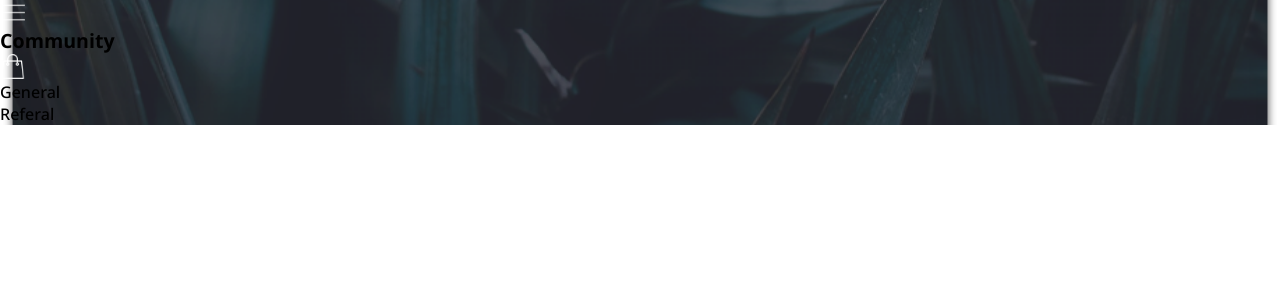
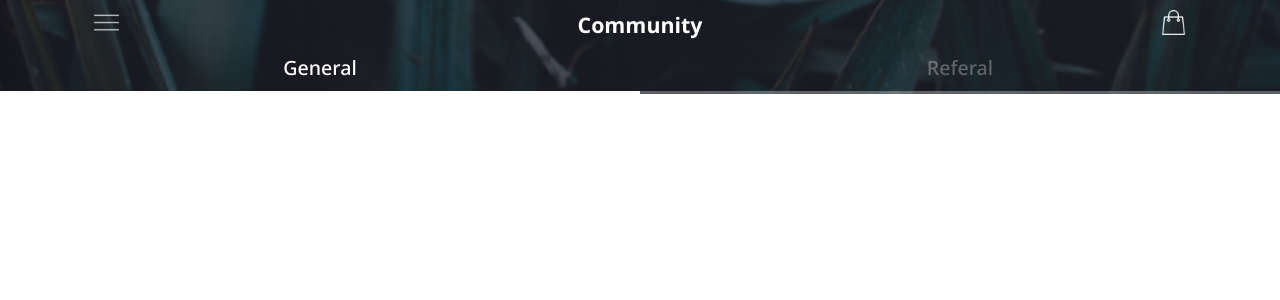
Before and after one commit to brigittarucz/192.168-app, an Angular app: page /dashboard in a window 1280 px wide. Shown: the top 300 px of the page. Built offline with nearby package versions, Linux system fonts and the light colour scheme.

Commit message:
navbar comp

```diff
--- a/src/app/components/ui-components/navbar/navbar.component.html
+++ b/src/app/components/ui-components/navbar/navbar.component.html
@@ -1,12 +1,12 @@
 <nav>
   <div class="nav__top">
     <img src="../../../../assets/icons/menu-icon.png" alt="Menu" width="25">
-    <h1 class="text-4_bold"> Community </h1>
+    <h1 class="text-3_bold"> Community </h1>
     <img src="../../../../assets/icons/bag-icon.png" alt="Cart" width="25">
   </div>
 
   <div class="nav__bottom">
-    <p class="text-5_medium"> General </p>
-    <p class="text-5_medium"> Referal </p>
+    <p class="text-4_medium active"> General </p>
+    <p class="text-4_medium"> Referal </p>
   </div>
 </nav>
--- a/src/app/components/ui-components/navbar/navbar.component.scss
+++ b/src/app/components/ui-components/navbar/navbar.component.scss
@@ -1,5 +1,34 @@
 nav {
-  background: url("../../../../assets/bg-menu-1.png");
+  background: url("../../../../assets/bg-el.png");
   background-position: center;
   background-size: cover;
+  color: white;
+
+  .nav {
+    &__top {
+      display: grid;
+      grid-template-columns: 1fr 4fr 1fr;
+
+      * {
+        margin: 10px auto;
+      }
+    }
+
+    &__bottom {
+      display: grid;
+      grid-template-columns: 1fr 1fr;
+      text-align: center;
+
+      .text-4_medium {
+        border-bottom: 3px solid white;
+        opacity: 30%;
+        padding-bottom: 10px;
+        padding-top: 5px;
+      }
+
+      .active {
+        opacity: 1;
+      }
+    }
+  }
 }
```
